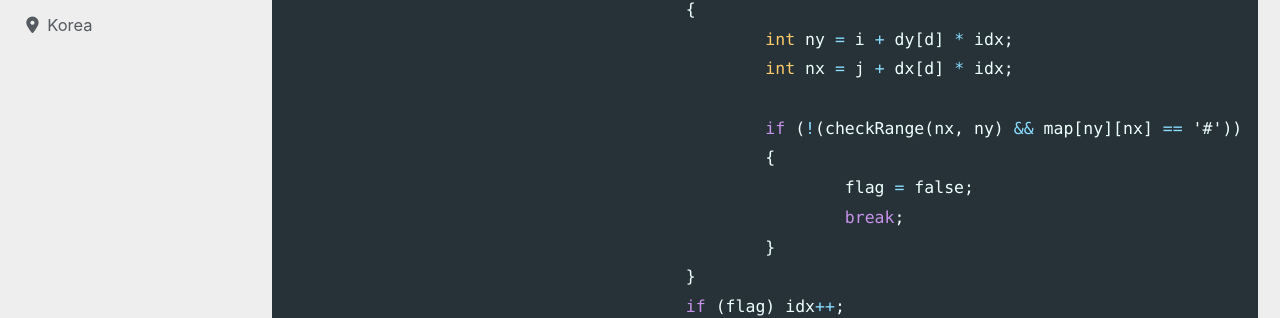
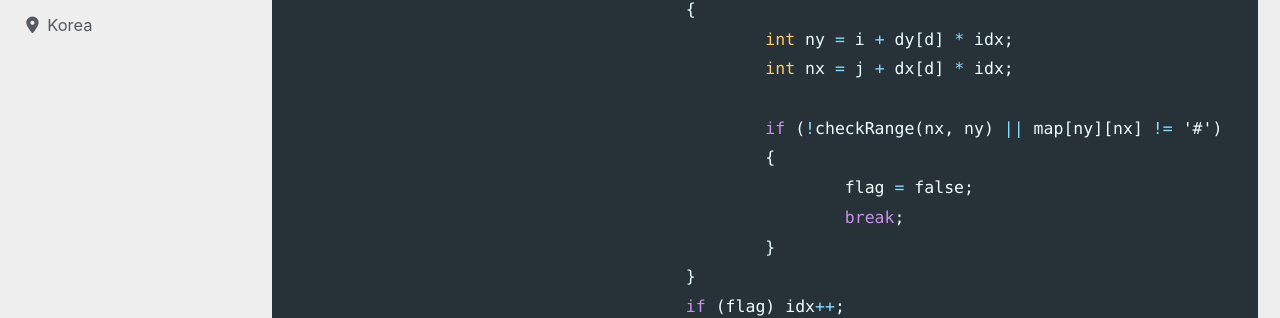
Before and after one commit to devMyeong/devMyeong.github.io, a Jekyll site: the page built from _posts/codingTest/2023-04-30-나만의문제집.md, in a window 1280 px wide and 900 px high, scrolled down 34740 px. Shown: the part 141-459 px from the top of the window. Built offline with Jekyll 4.4.1, drawn with Linux system fonts in a browser that asks for light colours; cached includes are drawn as plain includes; nearby versions of some CDN libraries; some web fonts are replaced; comment, search, counter and statistics services are not loaded.

Commit message:
Chore : 수정

```diff
--- a/_posts/codingTest/2023-04-30-나만의문제집.md
+++ b/_posts/codingTest/2023-04-30-나만의문제집.md
@@ -1046,7 +1046,7 @@ int main()
 						int ny = i + dy[d] * idx;
 						int nx = j + dx[d] * idx;
 
-						if (!(checkRange(nx, ny) && map[ny][nx] == '#'))
+						if (!checkRange(nx, ny) || map[ny][nx] != '#')
 						{
 							flag = false;
 							break;
```
